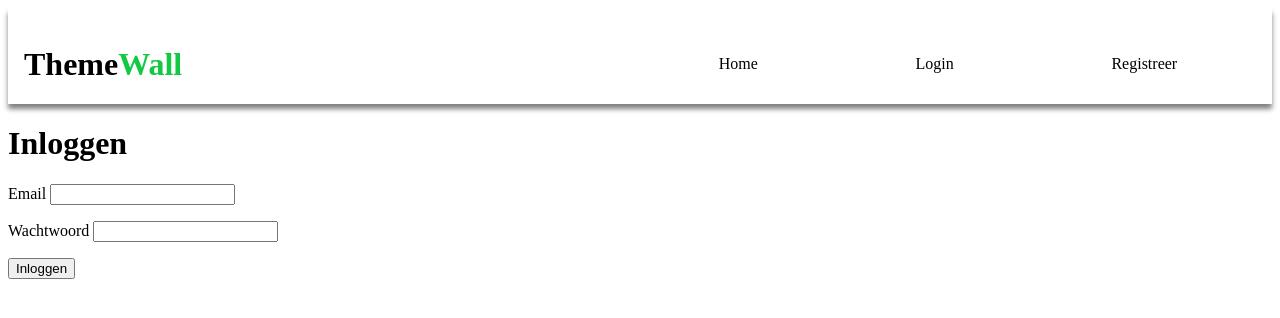
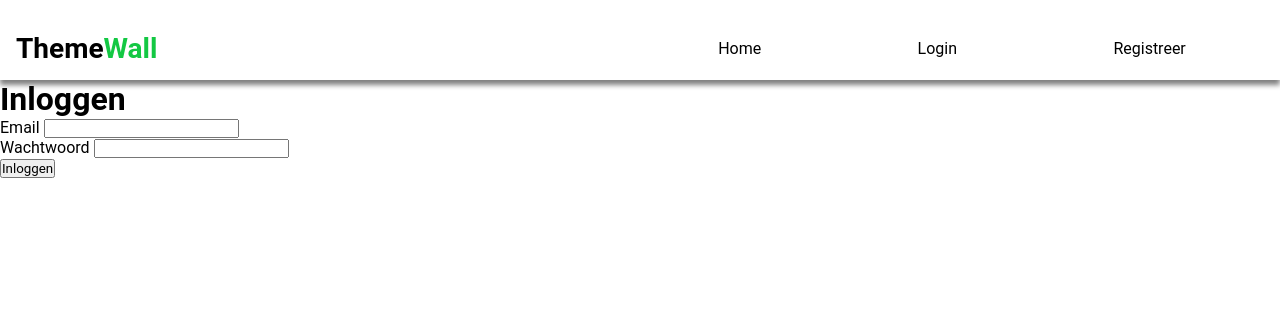
Before and after one commit to teunvanderploeg/TheWall, a PHP site: page /login.php in a window 1280 px wide. Shown: the top 318 px of the page. Run offline with PHP 8.4, Linux system fonts and the light colour scheme.

Commit message:
CSS Geoptimaliseerd

```diff
--- a/website/login.php
+++ b/website/login.php
@@ -57,7 +57,7 @@ $result = $statement->execute( $params );
     <meta name="description" content="" />
     <meta name="keywords" content="" />
     <meta name="author" content="Teun van der Ploeg" />
-    <link rel="stylesheet" type="text/css" href="style.css" />
+    <link rel="stylesheet" type="text/css" href="style/main.css" />
     <title>Login</title>
   </head>
   <body>
--- a/website/style/header.css
+++ b/website/style/header.css
@@ -1,3 +1,10 @@
+* {
+  padding: 0;
+  margin: 0;
+  box-sizing: border-box;
+  font-family: "Roboto", sans-serif;
+}
+
 header {
   display: flex;
   padding: 1em 1em 0em 1em;
@@ -11,6 +18,7 @@ header {
 
 header .logo {
   display: flex;
+  font-size: 28px;
   flex: 1;
 }
 
@@ -28,8 +36,9 @@ header .header-right {
   text-decoration: none;
   color: black;
 }
+
 .header-right a:hover {
-  text-shadow: 1px 1px 2px lightgreen, 0 0 25px green, 0 0 5px darkgreen;
+  color: rgb(102, 102, 102);
 }
 
 a .active {
--- a/website/style/index.css
+++ b/website/style/index.css
@@ -1,4 +1,4 @@
-body {
+* {
   padding: 0;
   margin: 0;
   box-sizing: border-box;
--- /dev/null
+++ b/website/style/main.css
@@ -0,0 +1,6 @@
+* {
+    padding: 0;
+    margin: 0;
+    box-sizing: border-box;
+    font-family: "Roboto", sans-serif;
+}
--- a/website/style/register.css
+++ b/website/style/register.css
@@ -1,4 +1,4 @@
-body {
+* {
   padding: 0;
   margin: 0;
   box-sizing: border-box;
--- a/website/style/upload.css
+++ b/website/style/upload.css
@@ -1,4 +1,4 @@
-body {
+* {
   padding: 0;
   margin: 0;
   box-sizing: border-box;
```
